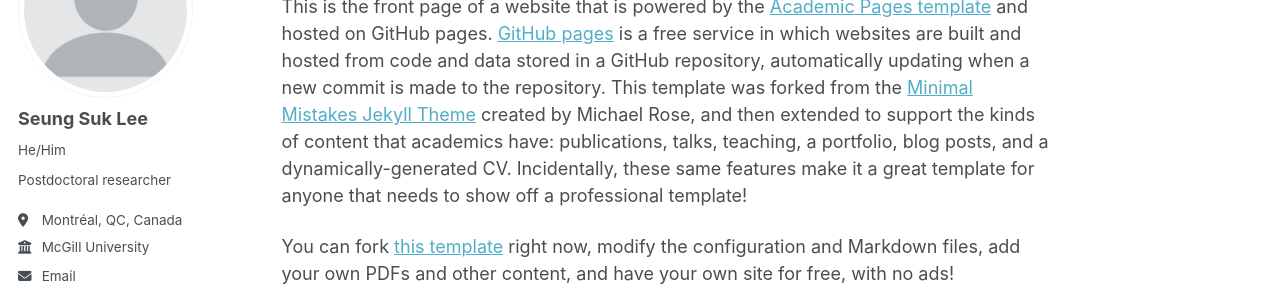
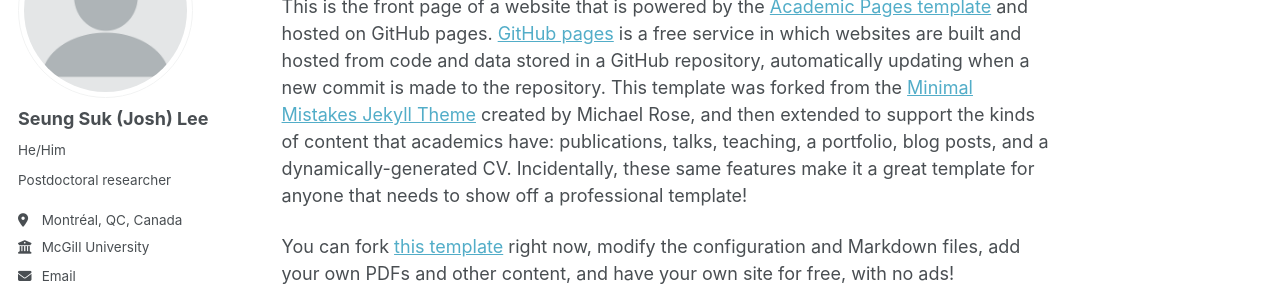
Before and after one commit to seungsuklee/seungsuklee.github.io, a Jekyll site: the page built from _pages/about.md, in a window 1280 px wide. Shown: the part 178-478 px from the top of the page. Built offline with Jekyll 4.4.1, drawn with Linux system fonts in a browser that asks for light colours; some web fonts are replaced; a script bundle is joined from its source files by our own code; library files that are not in the unit come from our copies.

Commit message:
Update author name in configuration file

```diff
--- a/_config.yml
+++ b/_config.yml
@@ -24,7 +24,7 @@ repository               : "seungsuklee/seungsuklee.github.io"
 author:
   # Biographic information
   avatar           : "profile.png"
-  name             : "Seung Suk Lee"
+  name             : "Seung Suk (Josh) Lee"
   pronouns         : "He/Him"
   bio              : "Postdoctoral researcher"
   location         : "Montréal, QC, Canada"
```
